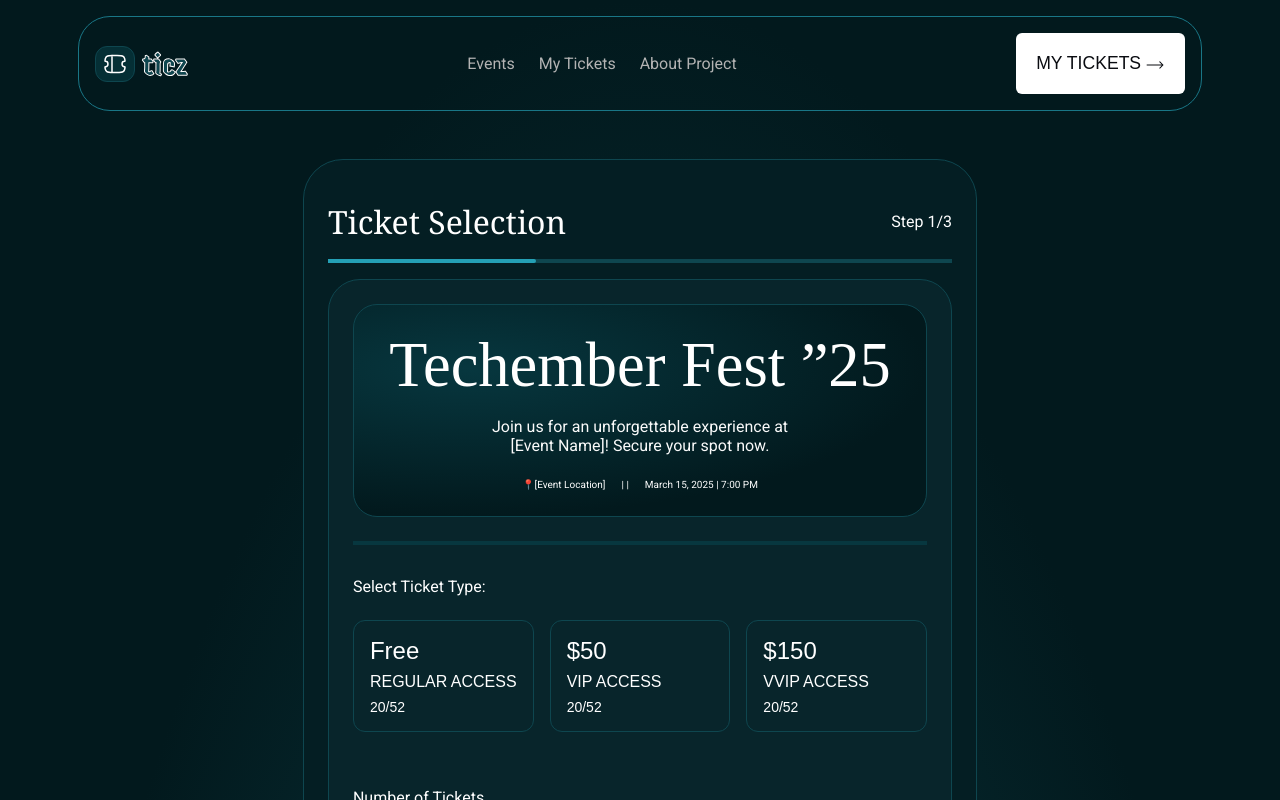
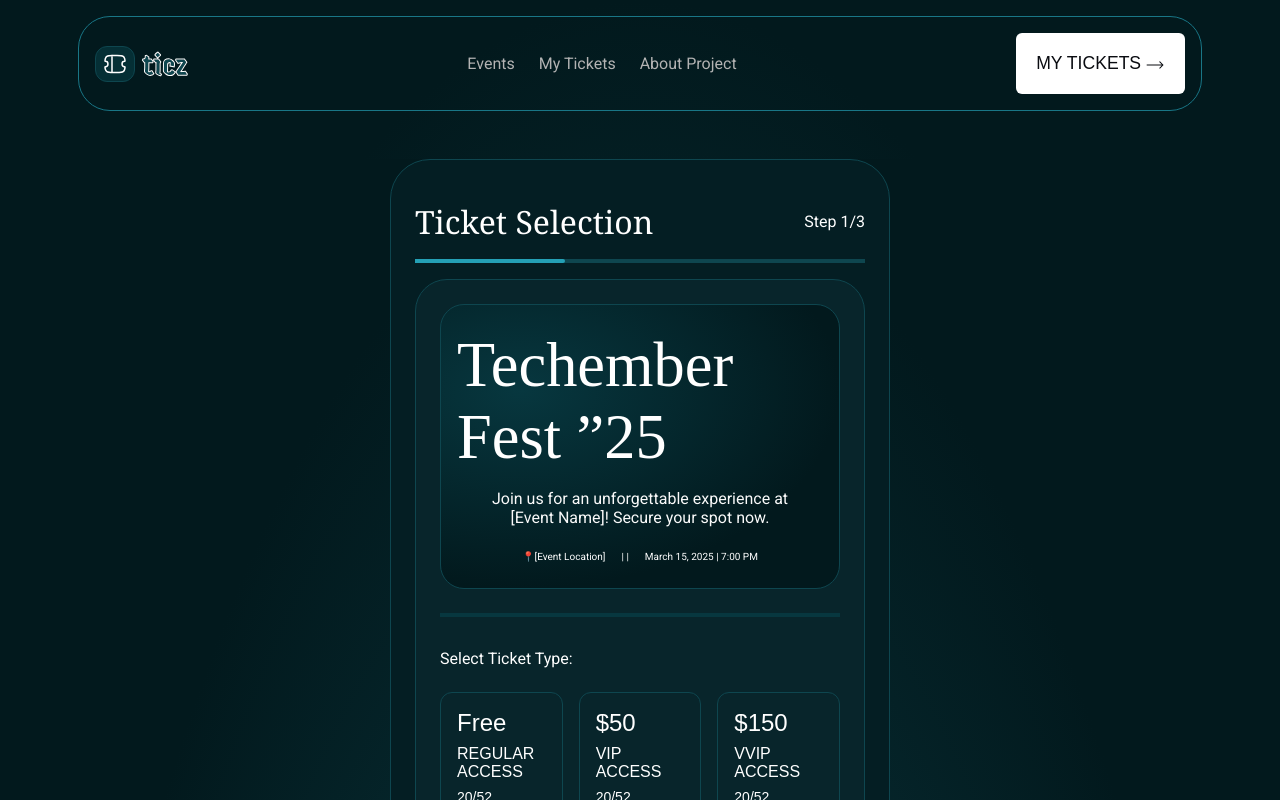
Before and after one commit to Miss-nonso/conference-ticket-generator, a React (Vite) app in the folder conference-ticket-generator/: page / in a window 1280 px wide. Shown: the top 800 px of the page. Built offline with nearby package versions, Linux system fonts and the light colour scheme; a web font is replaced by a local one.

Commit message:
chore: reduce main container size for better scale display

```diff
--- a/conference-ticket-generator/src/index.css
+++ b/conference-ticket-generator/src/index.css
@@ -38,6 +38,7 @@ main {
   color: var(--white);
   background-repeat: no-repeat;
   height: 100%;
+  overflow-x: hidden;
 }
 
 main {
@@ -166,7 +167,7 @@ button:hover {
   background-color: var(--deepgreen);
   border-radius: 2.5rem;
   /* min-width: 80%; */
-  max-width: 700px;
+  max-width: 500px;
   width: 100%;
 }
 
```
